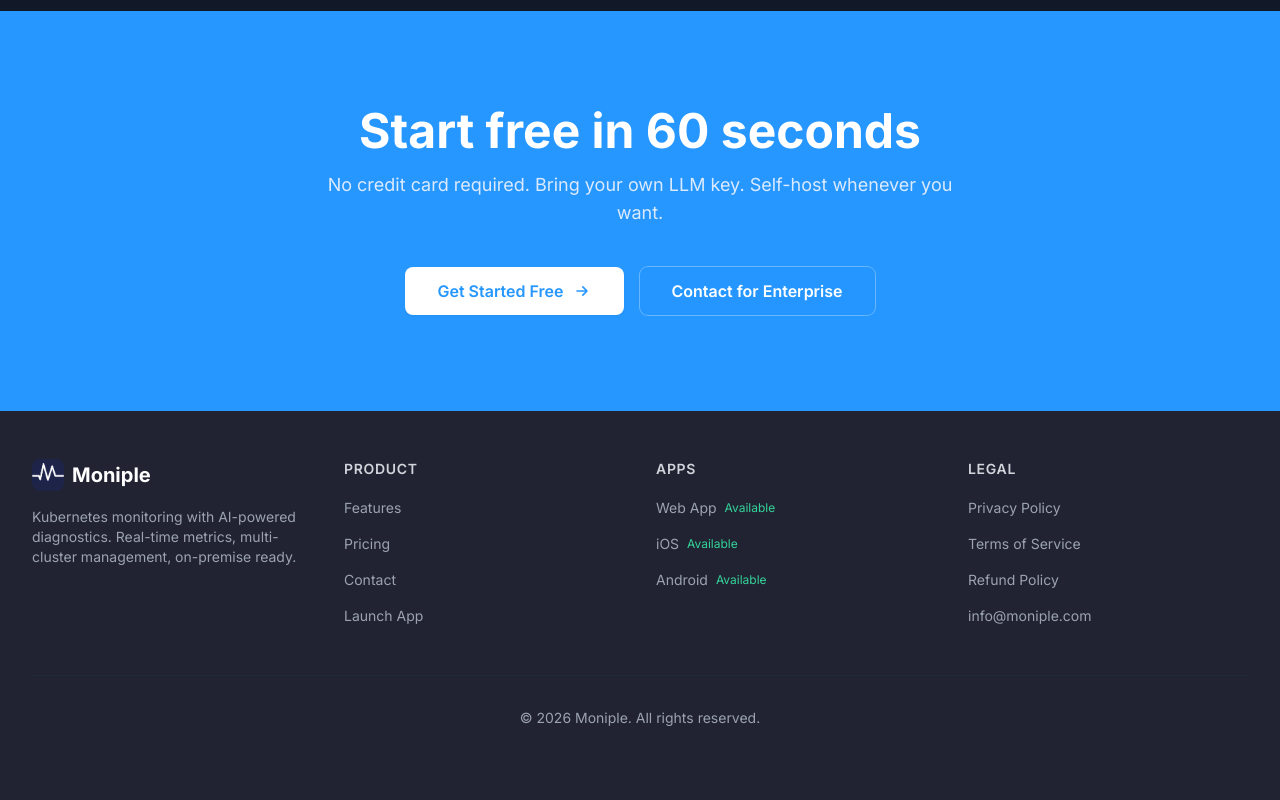
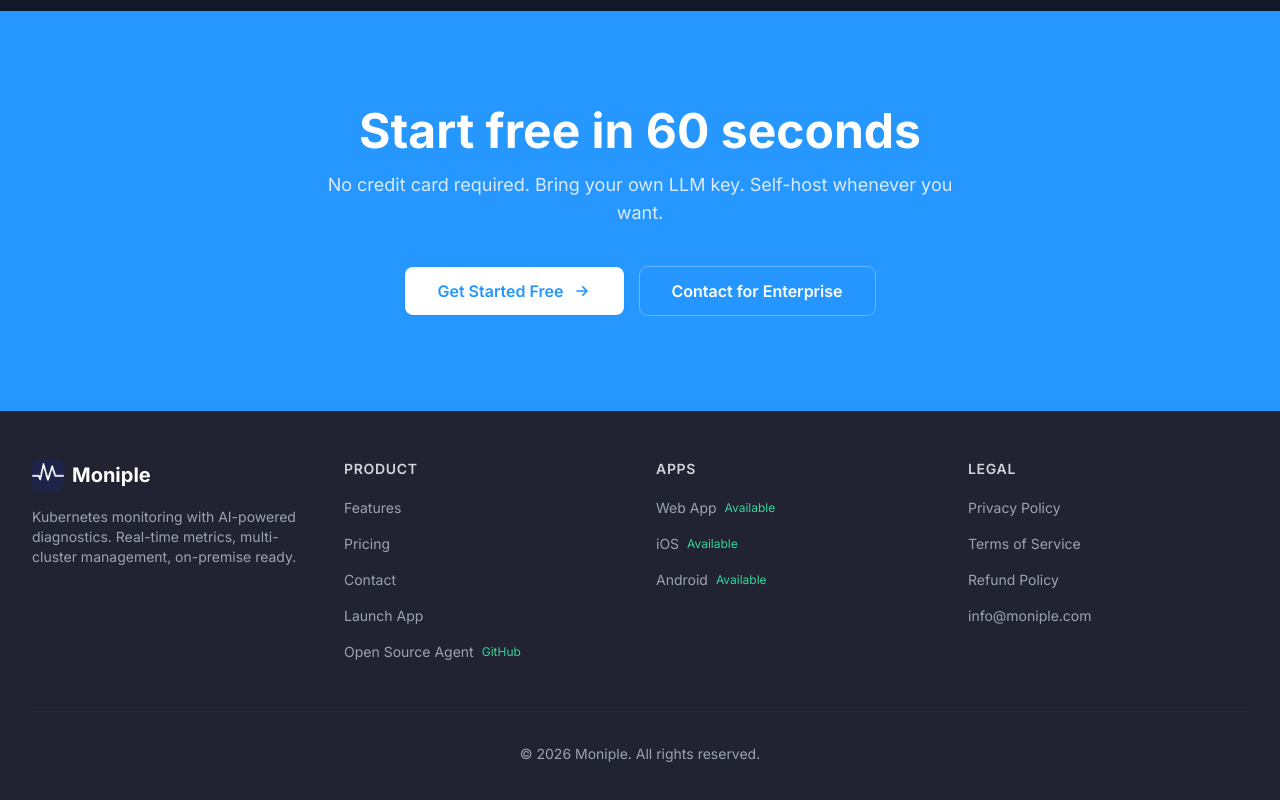
Before and after one commit to muhgumus/moniple-web, a Next.js app: page / in a window 1280 px wide. Shown: the part 5327-6127 px from the top of the page. Before the commit the page ends 6103 px from the top, so only its background shows below. Built offline with nearby package versions, Linux system fonts and the light colour scheme.

Commit message:
footer: add Open Source Agent (GitHub) link

```diff
--- a/src/components/layout/Footer.tsx
+++ b/src/components/layout/Footer.tsx
@@ -62,6 +62,17 @@ export default function Footer() {
                   className="text-gray-400 hover:text-white transition-colors text-sm"
                 >
                   Launch App
+                </a>
+              </li>
+              <li>
+                <a
+                  href="https://github.com/nairotech/moniple-agent"
+                  target="_blank"
+                  rel="noopener noreferrer"
+                  className="text-gray-400 hover:text-white transition-colors text-sm inline-flex items-center gap-2"
+                >
+                  Open Source Agent
+                  <span className="text-xs text-emerald-400">GitHub</span>
                 </a>
               </li>
             </ul>
```
